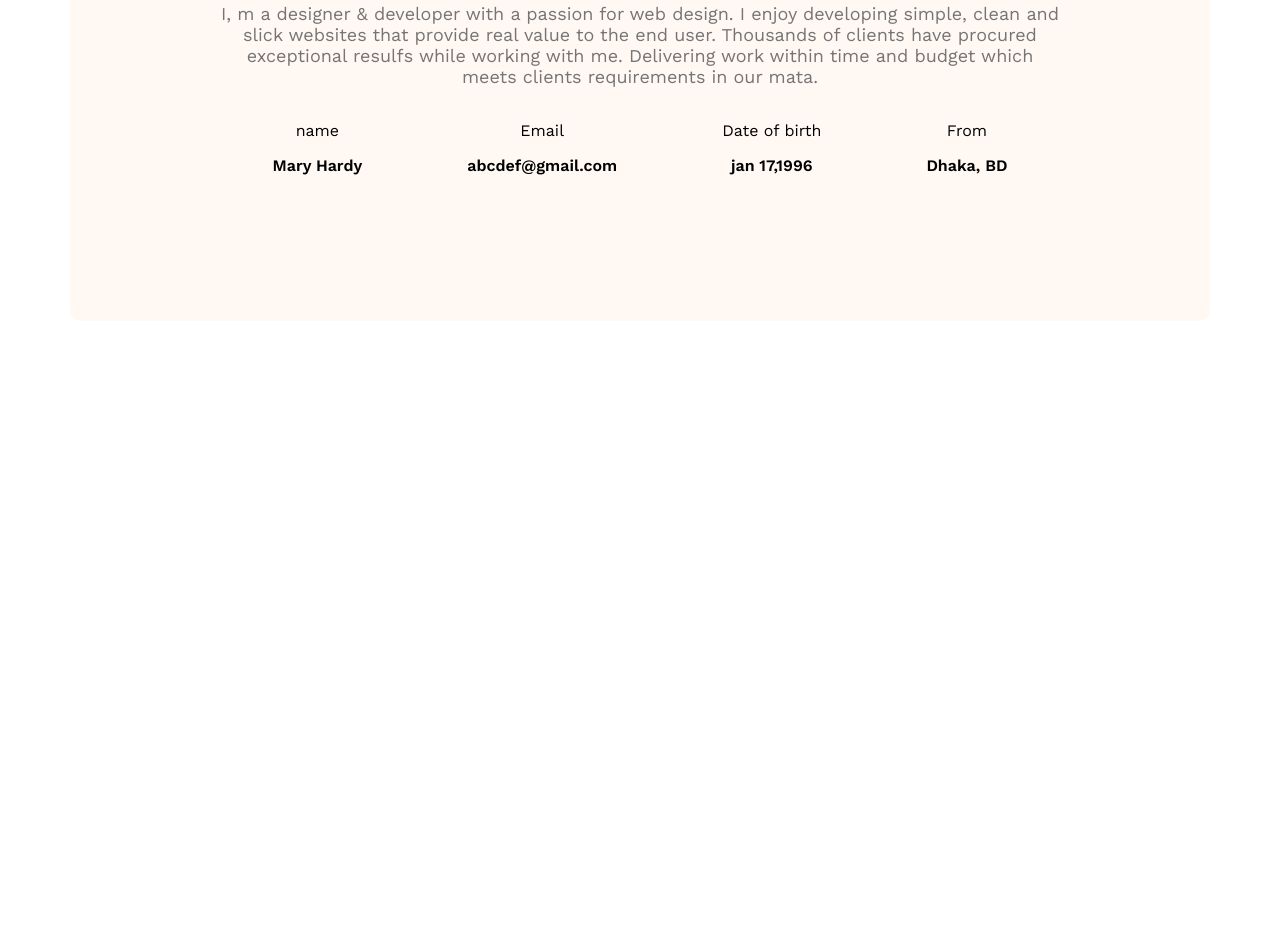
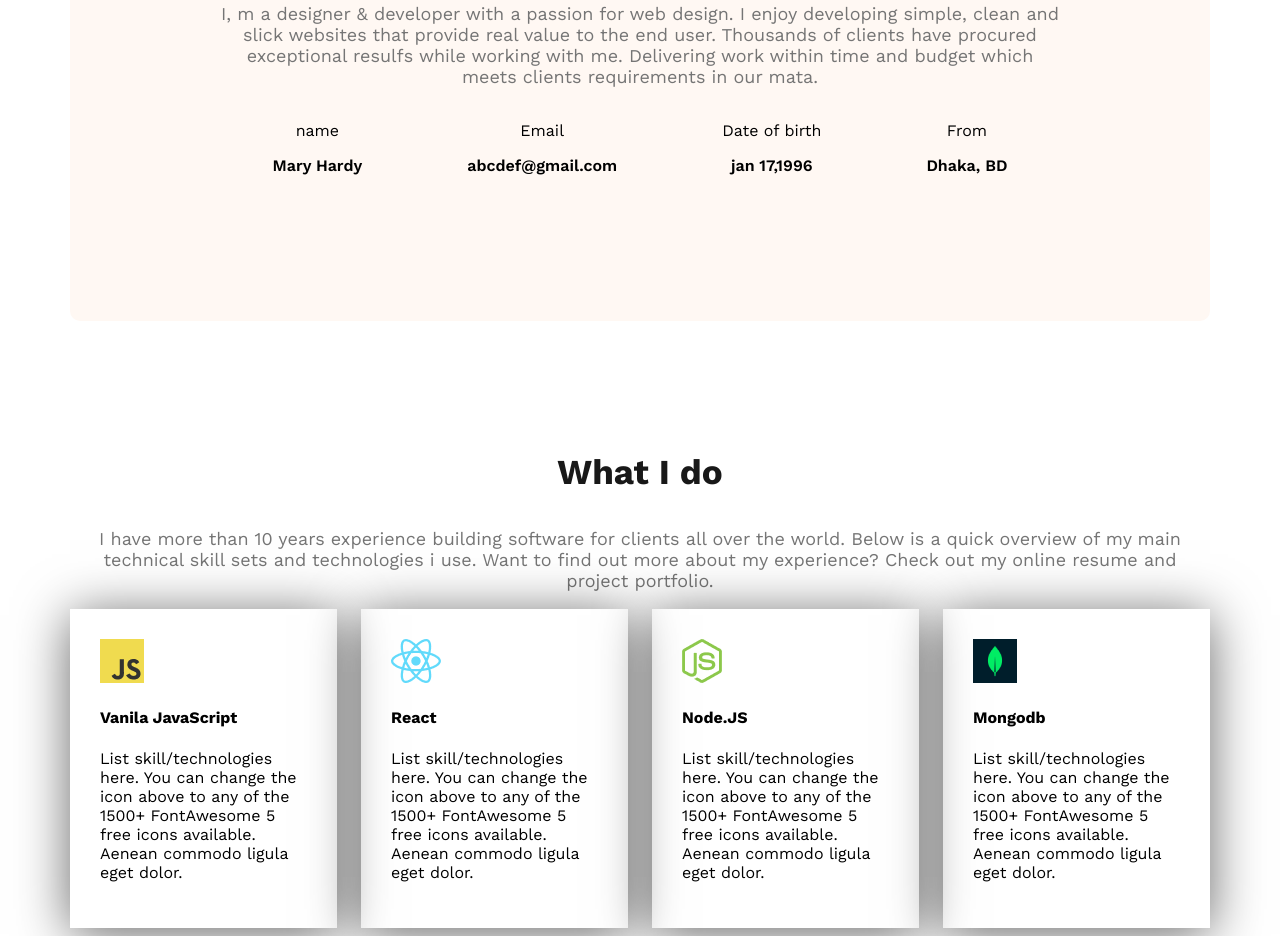
Before and after one commit to Anikx01/web-dev-portfolio, a plain HTML site: page index.html in a window 1280 px wide. Shown: the part 1196-2132 px from the top of the page. Before the commit the page ends 1525 px from the top, so only its background shows below. Drawn offline with nearby package versions, Linux system fonts and the light colour scheme.

Commit message:
What I do section completed

```diff
--- a/index.html
+++ b/index.html
@@ -29,6 +29,7 @@
         </div>
     </header>
     <main>
+        <!-- About Section -->
         <section class="about secondary-bg">
             <h3 class="section-title">About Me</h3>
             <p class="section-description">
@@ -53,6 +54,38 @@
                 </div>
             </div>
         </section>
+        <!-- What I do Section -->
+         <section class="skills">
+            <h3 class="section-title text-center">What I do</h3>
+            <p class="section-description text-center">I have more than 10 years experience building software for clients all over the world. Below is a quick overview of my main technical skill sets and technologies i use. Want to find out more about my experience? Check out my online resume and project portfolio.</p>
+            <div class="skill-container">
+                <div class="skill">
+                    <img src="images/icons/js.png" alt="javascript.png">
+                    <h4 class="skill-title">Vanila JavaScript</h4>
+                    <p class="skill-description">
+                        List skill/technologies here. You can change the icon above to any of the 1500+ FontAwesome 5 free icons available. Aenean commodo ligula eget dolor.
+                    </p>
+                </div>
+                <div class="skill">
+                    <img src="images/icons/react.png" alt="react.png">
+                    <h4 class="skill-title">React</h4>
+                    <p class="skill-description">
+                        List skill/technologies here. You can change the icon above to any of the 1500+ FontAwesome 5 free icons available. Aenean commodo ligula eget dolor.
+
+                    </p>
+                </div>
+                <div class="skill">
+                    <img src="images/icons/nodejs.png" alt="nodeJS.png">
+                    <h4 class="skill-title">Node.JS</h4>
+                    <p class="skill-description">List skill/technologies here. You can change the icon above to any of the 1500+ FontAwesome 5 free icons available. Aenean commodo ligula eget dolor.</p>
+                </div>
+                <div class="skill">
+                    <img src="images/icons/mongo.png" alt="mongodb.js">
+                    <h4 class="skill-title">Mongodb</h4>
+                    <p class="skill-description">List skill/technologies here. You can change the icon above to any of the 1500+ FontAwesome 5 free icons available. Aenean commodo ligula eget dolor.</p>
+                </div>
+            </div>
+         </section>
     </main>
     <footer>
 
--- a/styles/portfolio.css
+++ b/styles/portfolio.css
@@ -84,11 +84,17 @@ nav>ul>li>a{
     font-weight: bold;
     font-weight: 85px;
 }
+.text-center{
+    text-align: center;
+}
 
 /* Main Style */
 main{
     max-width: 1140px;
     margin: 0px auto;
+}
+main section{
+    margin-top: 130px;
 }
 
 /* About Section Style */
@@ -96,7 +102,6 @@ main{
 .about{
     border-radius: 10px;
     padding: 130px 150px;
-    margin-top: 130px;
     text-align: center;
 }
 .about-items{
@@ -106,3 +111,13 @@ main{
 .item-description{
     font-weight: 600;
 }
+/* What I do section */
+
+.skill-container{
+    display: flex;
+    gap: 24px;
+}
+.skill{
+    padding: 30px;
+    box-shadow: 0px 6px 50px 0px rgba(0, 0, 0, 0.6);
+}
```
